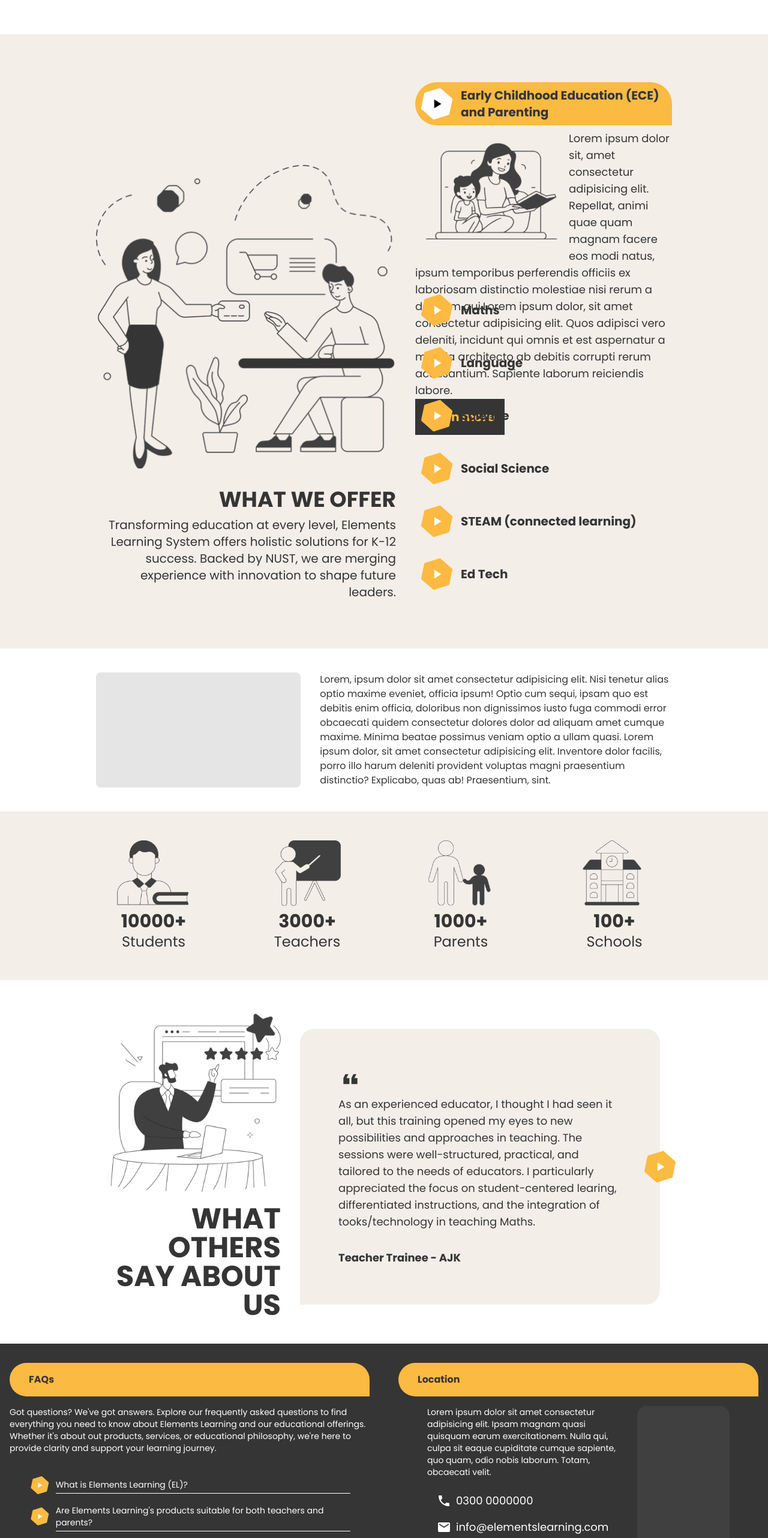
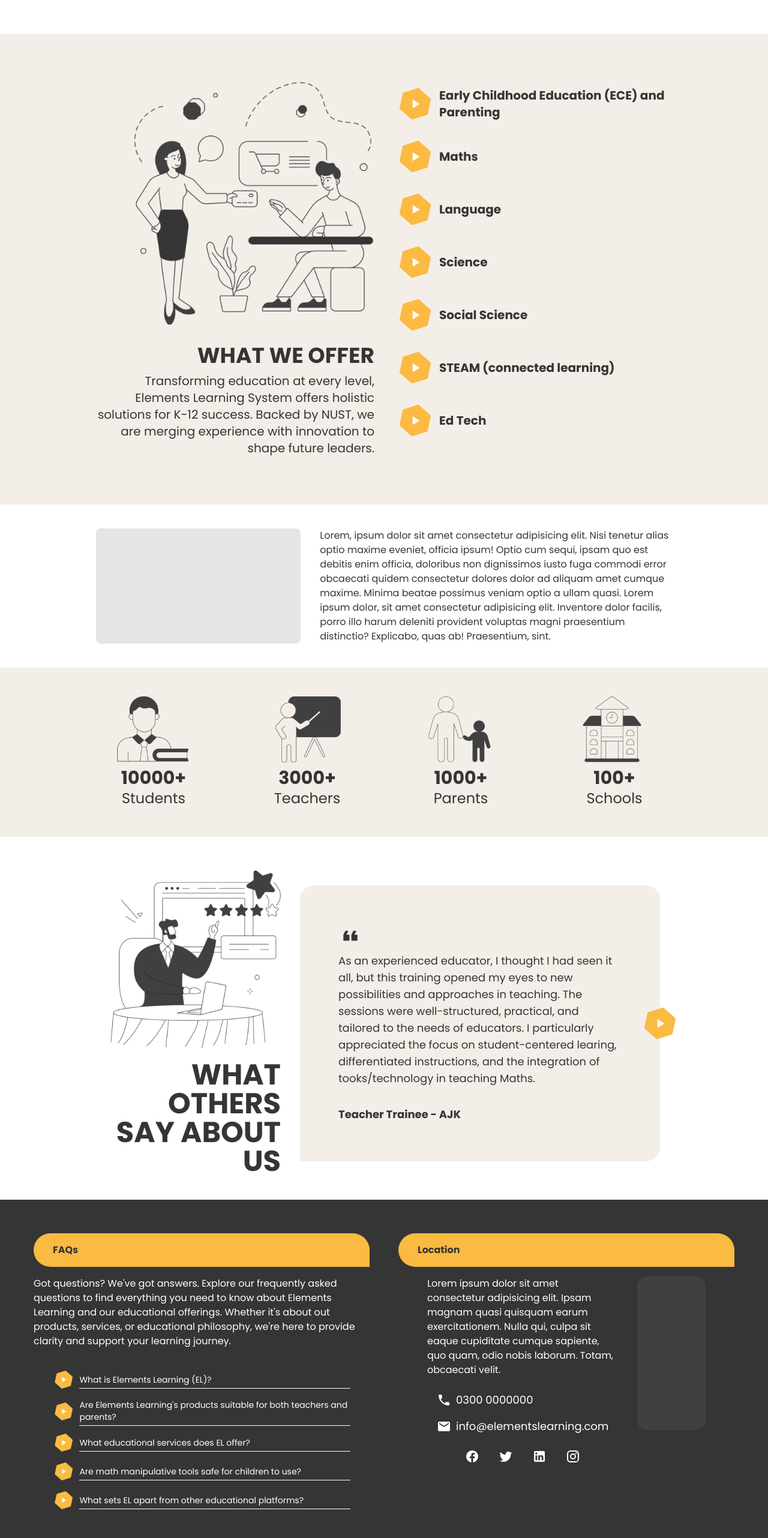
Before and after one commit to TahaShah141/elements-learning, a React (Vite) app: page / in a window 1280 px wide. Shown: the part 2840-5404 px from the top of the page at 60% size. Built offline with nearby package versions, Linux system fonts and the light colour scheme.

Commit message:
make improvements

```diff
--- a/src/Pages/LandingPage/WhatWeOffer.jsx
+++ b/src/Pages/LandingPage/WhatWeOffer.jsx
@@ -78,12 +78,12 @@
           <p className="flex-1">{title}</p>
         </div>
 
-        <div className={`flex gap-2 duration-700 transition-all ${open ? "h-64 opacity-100" : "h-0 overflow-hidden opacity-0"}`}>
-          <div className="text-xs sm:text-base md:text-lg lg:text-sm xl:text-lg">
+        <div className={`flex gap-2 duration-700 transition-all ${open ? "h-72 xs:h-64 min-[500px]:h-48 sm:h-72 xl:h-96 opacity-100" : "h-0 overflow-hidden opacity-0"}`}>
+          <p className="text-xs sm:text-base md:text-lg lg:text-sm xl:text-base">
             <img src={illustrationSrc} className="w-24 p-4 xs:w-32 sm:w-40 md:w-48 lg:w-32 xl:w-64 h-fit float-start" />
             {content}
             <LinkButton to={link} text={linkText} textColor="#FBBA41" bgColor="#353535" />
-          </div>
+          </p>
         </div>
       </div>
     </>
@@ -92,15 +92,15 @@
 
 export const WhatWeOffer = () => {
 
-  const [openedIndex, setOpenedIndex] = useState(0);
+  const [openedIndex, setOpenedIndex] = useState(-1);
   const [opened, setOpened] = useState([false, false, false, false, false, false, false]);
 
   return (
     <>
-      <div className="flex flex-col lg:flex-row gap-8">
+      <div className="flex flex-col lg:flex-row items-start gap-8">
 
-        <div className="rounded-md flex flex-col sm:flex-row lg:flex-col xs:gap-2 sm:gap-8 justify-end items-end gap-px">
-          <div className="max-w-[500px]">
+        <div className="rounded-md flex-1 flex flex-col sm:flex-row lg:flex-col xs:gap-2 sm:gap-8 justify-end items-end gap-px">
+          <div className="max-w-[400px]">
             <img src="/landingpage/services.png" alt="" />
           </div>
 
@@ -122,7 +122,7 @@
               // open={opened[index]}
               // onClick={() => setOpened(o => o.map((o, i) => i === index ? !o : o))}
               open={index===openedIndex}
-              onClick={() => setOpenedIndex(index)}
+              onClick={() => openedIndex === index ? setOpenedIndex(-1) : setOpenedIndex(index)}
             />
           ))}
 
--- a/src/components/Footer.jsx
+++ b/src/components/Footer.jsx
@@ -4,18 +4,18 @@
 export const Footer = () => {
   return (
     <footer className="bg-[#353535] p-4">
-      <div className="border-b border-white w-full flex flex-col py-4 gap-4 justify-center">
+      <div className="border-b border-white w-full flex flex-col py-4 gap-4 sm:gap-12 sm:p-10 justify-center">
 
         <div className="flex xl:flex-1 gap-12 flex-col xl:flex-row">
 
           <div className="flex-1 flex flex-col gap-4">
             <div className="xl:flex hidden p-4 px-8 rounded-full rounded-br-none bg-[#FBBA41] font-bold">FAQs</div>
-            <div className="p-2 border-b-2 xl:hidden border-[#FBBA41] font-bold text-white">FAQs</div>
+            <div className="p-2 border-b-2 xl:hidden border-[#FBBA41] font-bold text-white text-lg">FAQs</div>
             <div className="flex-1 flex flex-col gap-4 xl:gap-8 text-white">
-              <p className="text-xs xl:text-sm">
+              <p className="text-xs md:text-base">
                 Got questions? We've got answers. Explore our frequently asked questions to find everything you need to know about Elements Learning and our educational offerings. Whether it's about out products, services, or educational philosophy, we're here to provide clarity and support your learning journey.
               </p>
-              <div className="flex flex-col text-sm gap-2 xl:px-8">
+              <div className="flex flex-col text-sm md:text-bas md:px-4 gap-2 xl:px-8">
                 <div className="flex items-center gap-2">
                   <div className="size-10">
                     <HexagonPlayButton outerColor="#FABB41" />
@@ -52,20 +52,20 @@
 
           <div className="flex-1 flex flex-col gap-4">
             <div className="xl:flex hidden p-4 px-8 rounded-full rounded-br-none bg-[#FBBA41] font-bold">Location</div>
-            <div className="p-2 border-b-2 xl:hidden border-[#FBBA41] font-bold text-white">Location</div>
+            <div className="p-2 border-b-2 xl:hidden border-[#FBBA41] font-bold text-white text-lg">Location</div>
             <div className="flex-1 xl:px-12 flex gap-2 flex-col sm:flex-row xl:gap-8 text-white">
-              <div className="flex-1 flex-col text-sm flex gap-6">
+              <div className="flex-1 flex-col text-sm md:text-base flex gap-6">
                 <p className="">
                   Lorem ipsum dolor sit amet consectetur adipisicing elit. Ipsam magnam quasi quisquam earum exercitationem. Nulla qui, culpa sit eaque cupiditate cumque sapiente, quo quam, odio nobis laborum. Totam, obcaecati velit.
                 </p>
                 <div className="flex flex-col gap-4">
                   <div className="flex gap-2 items-center xl:px-4">
                     <svg className="size-4 xl:size-6" xmlns="http://www.w3.org/2000/svg" viewBox="0 0 24 24"><path d="M6.62,10.79C8.06,13.62 10.38,15.94 13.21,17.38L15.41,15.18C15.69,14.9 16.08,14.82 16.43,14.93C17.55,15.3 18.75,15.5 20,15.5A1,1 0 0,1 21,16.5V20A1,1 0 0,1 20,21A17,17 0 0,1 3,4A1,1 0 0,1 4,3H7.5A1,1 0 0,1 8.5,4C8.5,5.25 8.7,6.45 9.07,7.57C9.18,7.92 9.1,8.31 8.82,8.59L6.62,10.79Z" fill="currentColor"/></svg>
-                    <p className="xl:text-lg">0300 0000000</p>
+                    <p className="md:text-lg">0300 0000000</p>
                   </div>
                   <div className="flex gap-2 items-center xl:px-4">
                     <svg className="size-4 xl:size-6" xmlns="http://www.w3.org/2000/svg" viewBox="0 0 24 24"><title>email</title><path d="M20,8L12,13L4,8V6L12,11L20,6M20,4H4C2.89,4 2,4.89 2,6V18A2,2 0 0,0 4,20H20A2,2 0 0,0 22,18V6C22,4.89 21.1,4 20,4Z" fill="currentColor"/></svg>
-                    <p className="xl:text-lg">info@elementslearning.com</p>
+                    <p className="md:text-lg">info@elementslearning.com</p>
                   </div>
 
                 </div>
@@ -94,7 +94,7 @@
           <div className="flex-1 flex flex-col gap-4">
             <div className="xl:flex hidden p-4 px-8 rounded-full rounded-br-none bg-[#FBBA41] font-bold">Subscribe</div>
             <div className="p-2 border-b-2 xl:hidden border-[#FBBA41] font-bold text-white">Subscribe</div>
-            <div className="flex-1 xl:px-12 flex flex-col text-sm gap-4 text-white">
+            <div className="flex-1 xl:px-12 flex flex-col text-sm md:text-base gap-4 text-white">
               <div className="flex gap-2">
                 <img src="/logo-white-text.png" className="h-10" />
               </div>
@@ -110,40 +110,41 @@
 
           <div className="flex flex-1 flex-col gap-4">
             <div className="p-2 border-b-2 xl:hidden border-[#FBBA41] font-bold text-white">Links</div>
-            <div className="flex-1 grid text-sm grid-cols-2 sm:grid-cols-4 gap-2 gap-y-4 text-white">
-              <div className="flex-1 flex flex-col gap-2">
+            <div className="flex-1 grid text-sm md:text-base grid-cols-2 sm:grid-cols-4 gap-2 gap-y-4 text-white">
+              <div className="flex-1 flex flex-col gap-2 justify-between">
                 <h3 className="font-bold text-lg underline">About Us</h3>
                 <p>Our Vision</p>
                 <p>Our Mission</p>
                 <p>Our Goals</p>
                 <p>Our Team</p>
               </div>
-              <div className="flex-1 flex flex-col gap-2">
+              <div className="flex-1 flex flex-col gap-2 justify-between">
                 <h3 className="font-bold text-lg underline">Services</h3>
                 <p>Trainings</p>
                 <p>Curriculum Review</p>
                 <p>Environment Design</p>
                 <p>Lorem Ipsum</p>
               </div>
-              <div className="flex-1 flex flex-col gap-2">
+              <div className="flex-1 flex flex-col gap-2 justify-between">
                 <h3 className="font-bold text-lg underline">Products</h3>
                 <p>Mathematics</p>
                 <p>Maths Lab</p>
                 <p>Olympiad</p>
                 <p>E Tutor</p>
               </div>
-              <div className="flex-1 flex flex-col gap-2">
+              <div className="flex-1 flex flex-col gap-2 justify-between">
                 <h3 className="font-bold text-lg underline">Contact Us</h3>
                 <p>Details</p>
                 <p>Contact Form</p>
                 <p>Location</p>
+                <p> </p>
               </div>
             </div>
           </div>
         </div>
       </div>
 
-      <div className="text-white font-bold flex justify-between py-2 xl:p-4 text-xs xl:text-lg">
+      <div className="text-white font-bold flex justify-between py-2 xl:p-4 text-xs sm:text-sm md:text-base xl:text-lg">
         <p>© Elements Learning 2024</p>
         <p>Provicy Policy</p>
       </div>
```
